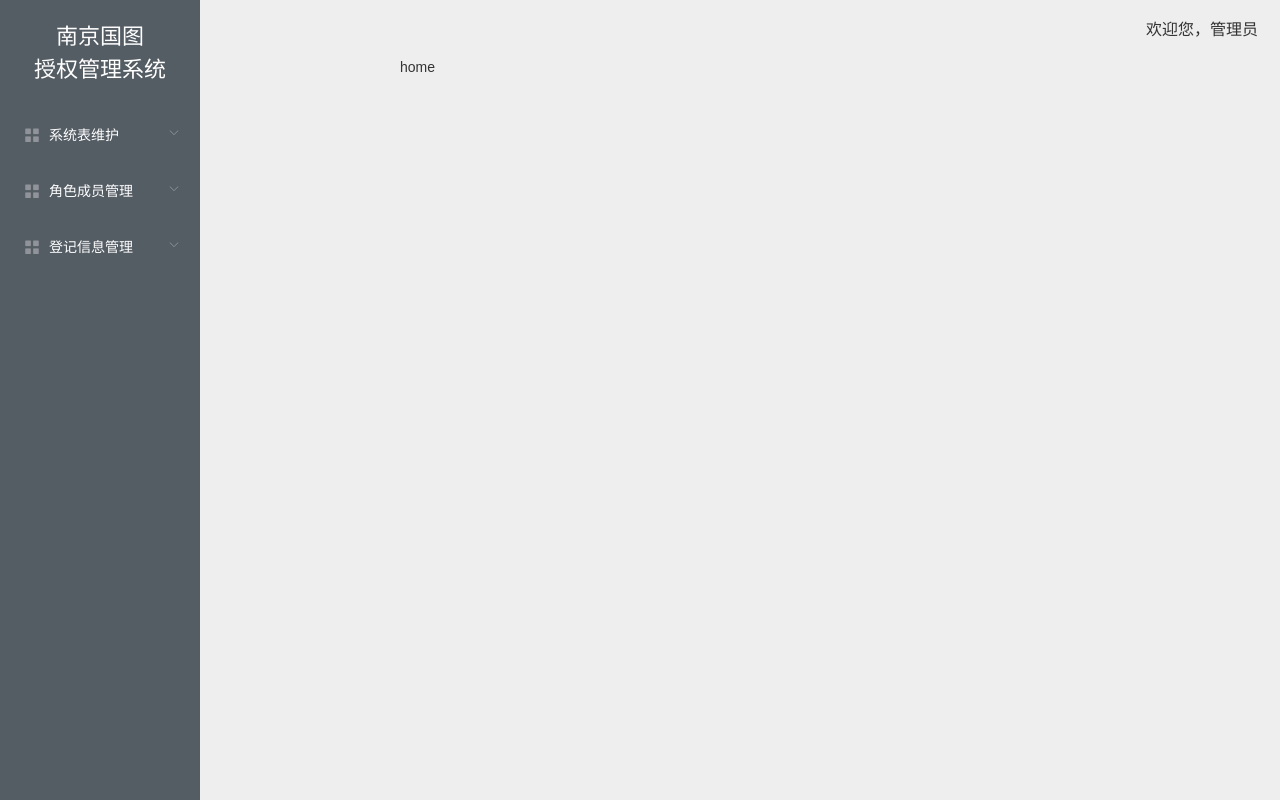
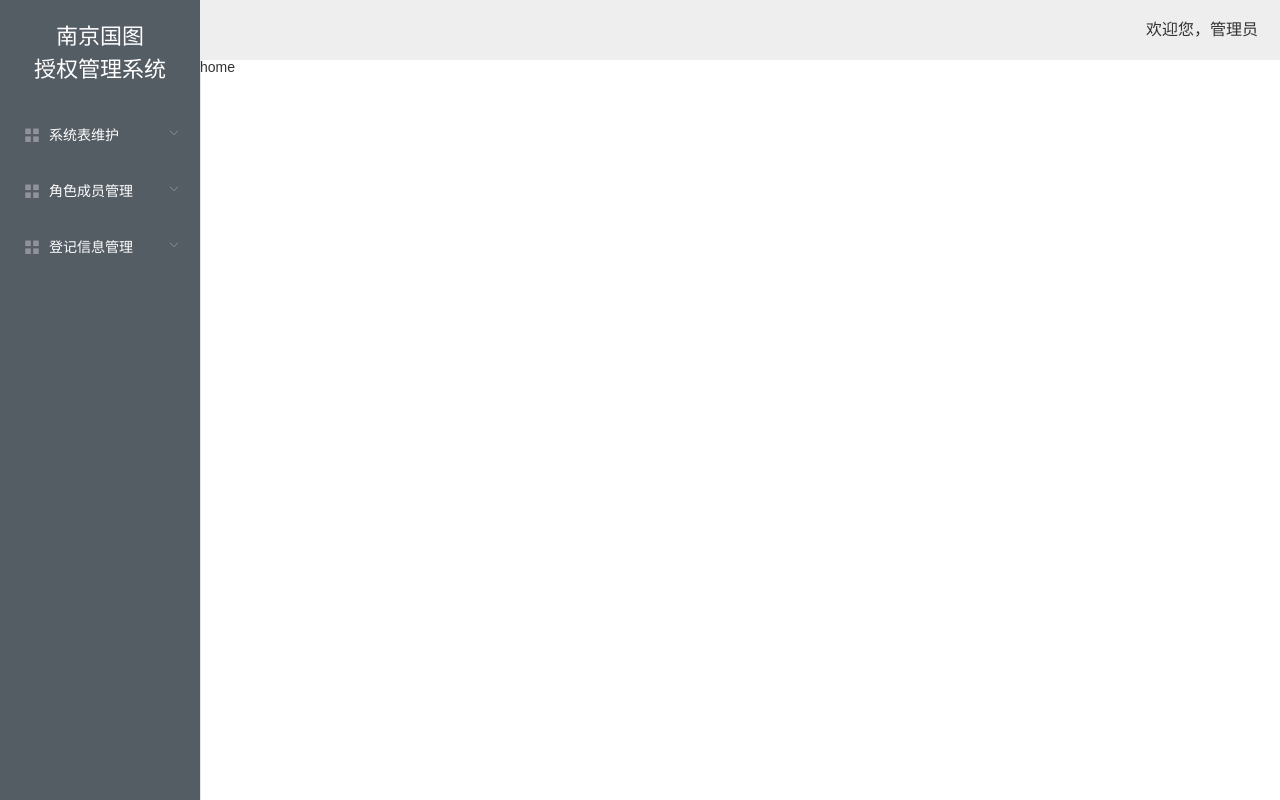
Before and after one commit to guchiyuan/vue_admin, a Vue app: page / in a window 1280 px wide. Built offline with nearby package versions, Linux system fonts and the light colour scheme.

Commit message:
add header

```diff
--- a/src/App.vue
+++ b/src/App.vue
@@ -33,10 +33,11 @@ export default {
     padding 0 0
   .el-main
     padding 0 0
-    position fixed
-    top 60px
-    bottom 0
-    left 200px
-    right 0
+    margin-left 200px
+    // position fixed
+    // top 60px
+    // bottom 0
+    // left 200px
+    // right 0
 
 </style>
--- a/src/components/Header.vue
+++ b/src/components/Header.vue
@@ -18,10 +18,9 @@ export default {
     position fixed
     left 200px
     right 0
-    height 100%
     background #eee
     .userTitle
-      float right
+      text-align right
       font-size .32rem
       padding .44rem .44rem
 
```
